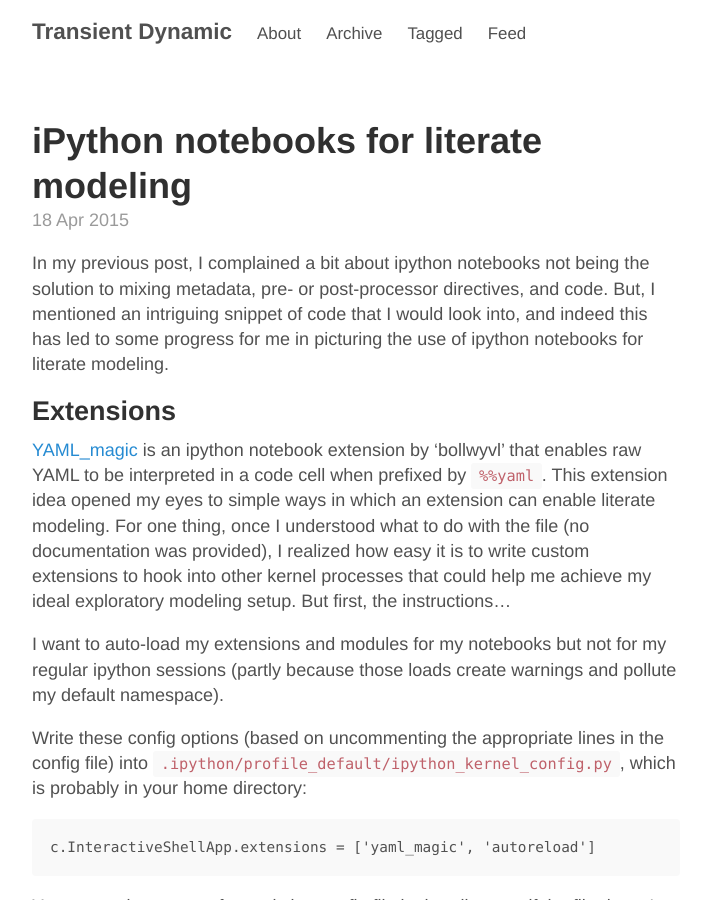
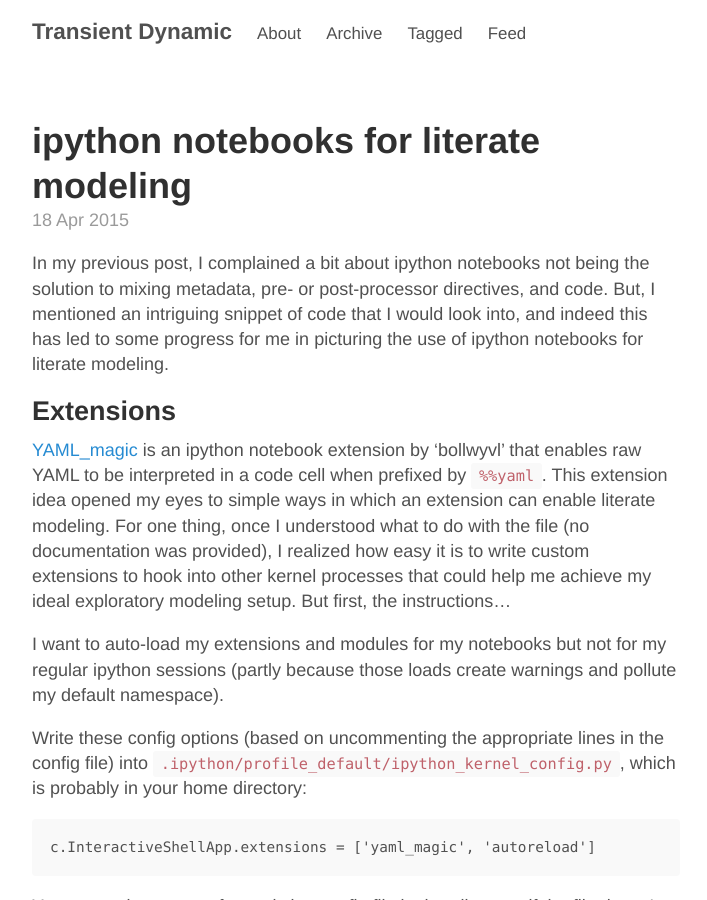
Before and after one commit to robclewley/robclewley.github.io, a Jekyll site: the page built from _posts/2015-04-18-ipython-notebooks-for-literate-modeling.md, in a window 1280 px wide and 900 px high. Shown: the whole window, without its empty margins (284-991 px from the left). Built offline with Jekyll 4.4.1, drawn with Linux system fonts in a browser that asks for light colours; Markdown is read by kramdown in place of the engine named in the settings; comment, search, counter and statistics services are not loaded.

Commit message:
no caps as per Fernando's instructions!

```diff
--- a/_posts/2015-04-18-ipython-notebooks-for-literate-modeling.md
+++ b/_posts/2015-04-18-ipython-notebooks-for-literate-modeling.md
@@ -1,6 +1,6 @@
 ---
 layout: post
-title: "iPython notebooks for literate modeling"
+title: "ipython notebooks for literate modeling"
 comments: true
 tags: ['technical', 'python', 'web-technology']
 redirect_from: ""
```
